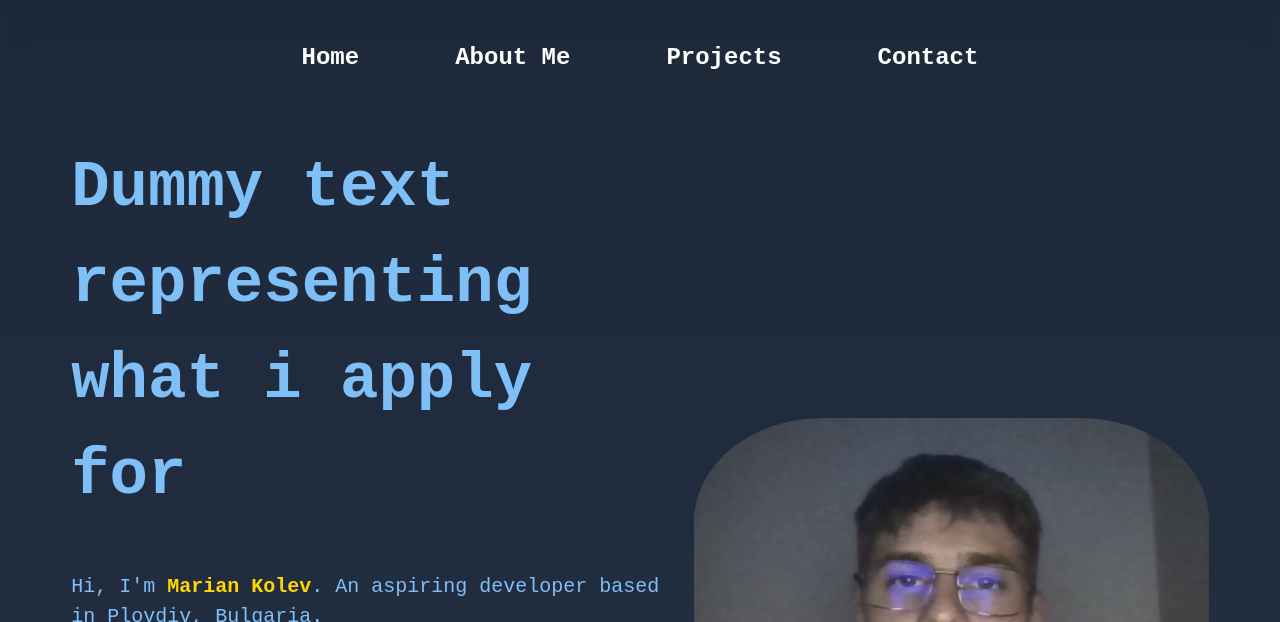
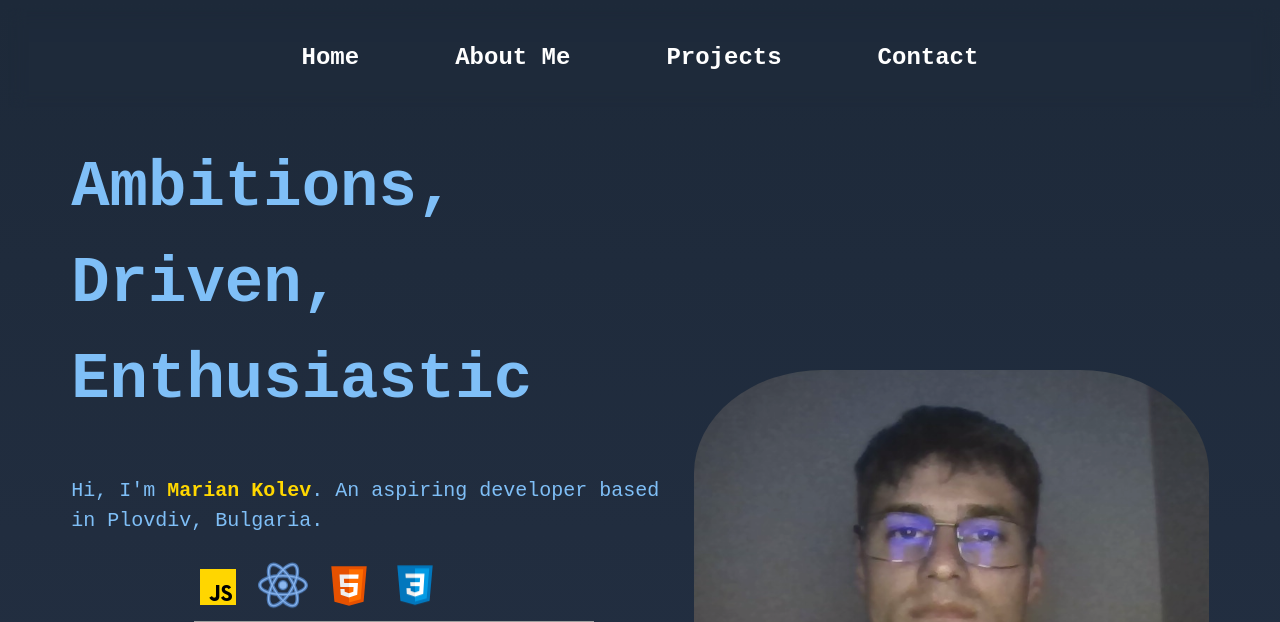
Before and after one commit to MDKolev/portfolio, a React (Vite) app: page / in a window 1280 px wide. Shown: the top 622 px of the page. Built offline with nearby package versions, Linux system fonts and the light colour scheme; grey boxes are pictures that could not be loaded.

Commit message:
changed hero h2 text

```diff
--- a/src/components/Hero.jsx
+++ b/src/components/Hero.jsx
@@ -14,7 +14,7 @@ const Hero = () => {
       <div className="hero-container">
         <div className="text-container">
           <h2>
-            Dummy text representing<br></br> what i apply for
+            Ambitions, Driven, Enthusiastic
           </h2>
           <span className="description">
             Hi, I'm <strong>Marian Kolev</strong>. An aspiring developer based
```
